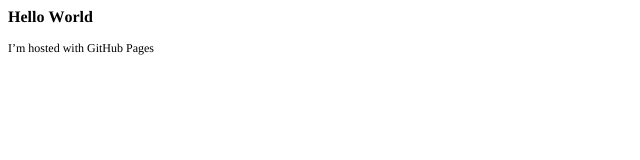
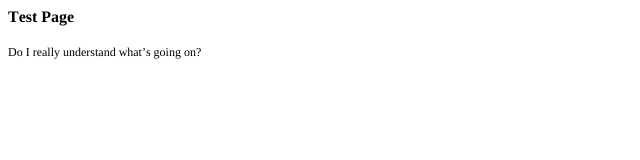
Before and after one commit to boolbaall/boolbaall.github.io, a plain HTML site: page index.html in a window 1280 px wide. Shown: the full height of the page, 0-640 px from the left. Drawn offline with Linux system fonts and the light colour scheme.

Commit message:
Update index.html

```diff
--- a/index.html
+++ b/index.html
@@ -8,14 +8,14 @@
   <meta name="CocoaVersion" content="1894.6">
   <style type="text/css">
     p.p1 {margin: 0.0px 0.0px 0.0px 0.0px; font: 16.0px Times; color: #000000; -webkit-text-stroke: #000000}
-    p.p2 {margin: 0.0px 0.0px 0.0px 0.0px; font: 12.0px Times; color: #000000; -webkit-text-stroke: #000000; min-height: 14.0px}
+    p.p2 {margin: 0.0px 0.0px 0.0px 0.0px; font: 16.0px Times; color: #000000; -webkit-text-stroke: #000000; min-height: 19.0px}
     p.p3 {margin: 0.0px 0.0px 0.0px 0.0px; font: 12.0px Times; color: #000000; -webkit-text-stroke: #000000}
     span.s1 {font-kerning: none}
   </style>
 </head>
 <body>
-<p class="p1"><span class="s1"><b>Hello World</b></span></p>
-<p class="p2"><span class="s1"></span><br></p>
-<p class="p3"><span class="s1">I’m hosted with GitHub Pages</span></p>
+<p class="p1"><span class="s1"><b>Test Page</b></span></p>
+<p class="p2"><span class="s1"><b></b></span><br></p>
+<p class="p3"><span class="s1">Do I really understand what’s going on?</span></p>
 </body>
 </html>
```
